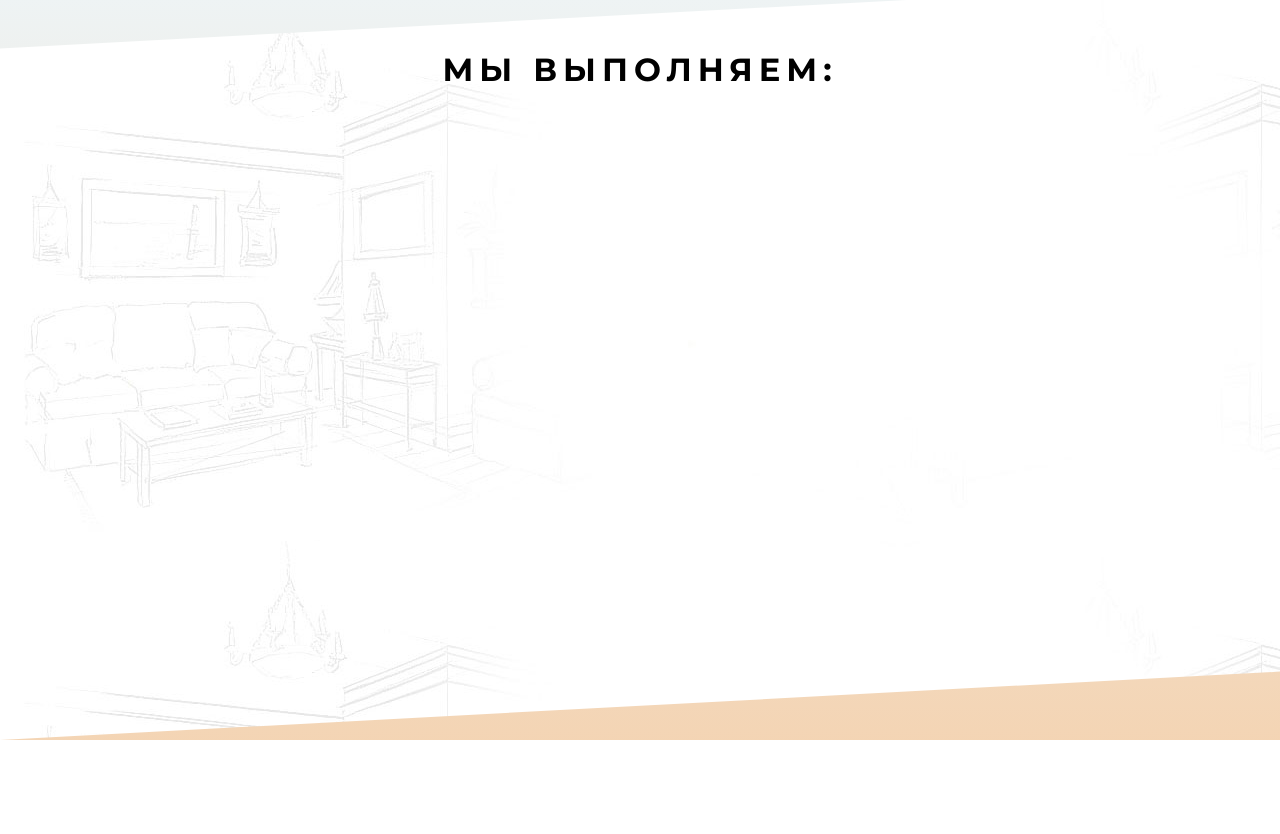
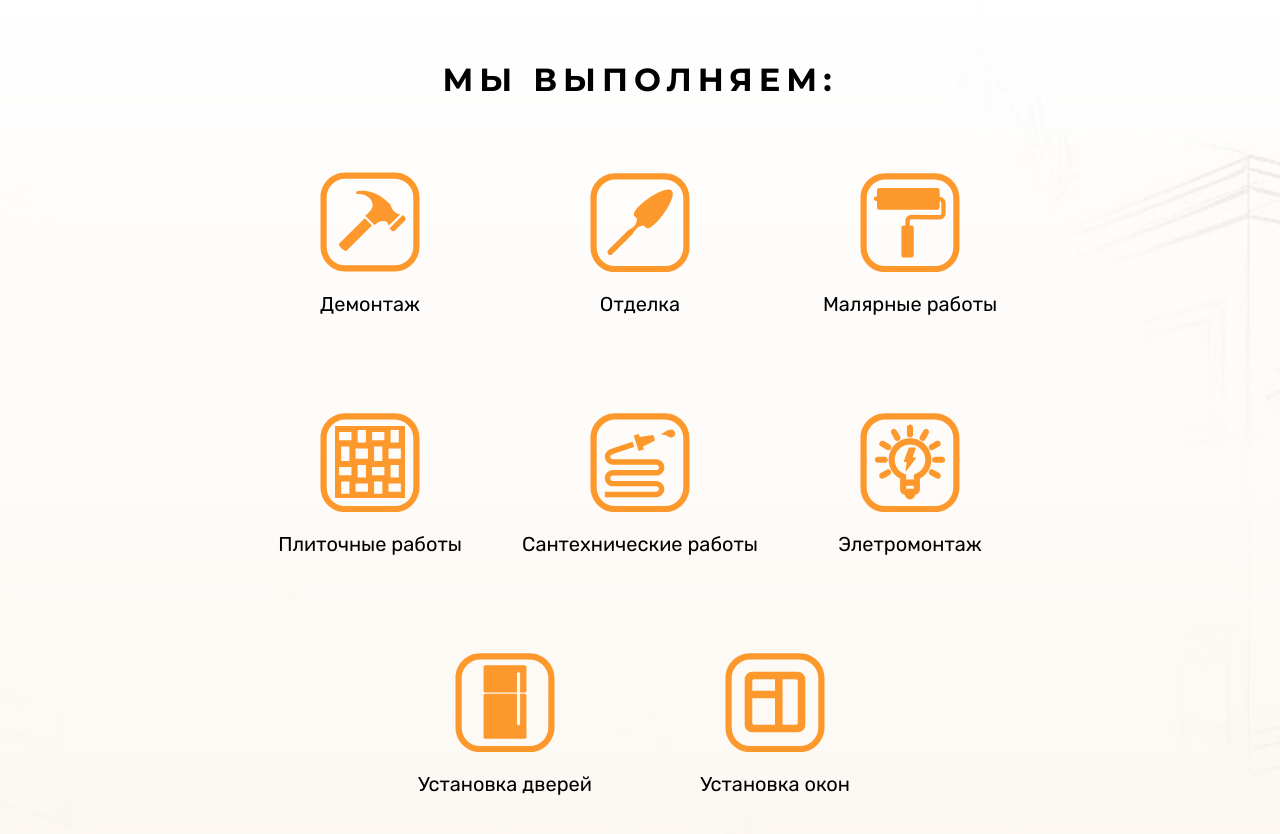
Before and after one commit to Doomer77/vav-remont, a Next.js app: page / in a window 1280 px wide. Shown: the part 820-1654 px from the top of the page. Before the commit the page ends 1560 px from the top, so only its background shows below. Built offline with nearby package versions, Linux system fonts and the light colour scheme; a web font is replaced by a local one.

Commit message:
a service section has been developed

```diff
--- a/entities/logo/Logo.tsx
+++ b/entities/logo/Logo.tsx
@@ -1,11 +1,10 @@
 import React, { FC } from 'react'
-import Image from 'next/image'
-import { LogoLink } from './styles'
+import { LogoLink, LogoImg } from './styles'
 
 const Logo: FC = () => {
     return (
         <LogoLink href='/'>
-            <Image src='/logo.svg' width={115} height={74} alt='Vav remont' />
+            <img src='/logo.svg' alt='Vav remont' className={LogoImg} />
         </LogoLink>
     )
 }
--- a/entities/logo/styles.ts
+++ b/entities/logo/styles.ts
@@ -1,5 +1,12 @@
 import styled from '@emotion/styled'
+import { css } from '@emotion/css'
 
 export const LogoLink = styled.a`
     cursor: pointer;
 `
+export const LogoImg = css`
+    width: 11.5rem;
+    @media (max-width: 64em) {
+        width: 9.5rem;
+    }
+`
--- /dev/null
+++ b/features/feature-service/Feature.tsx
@@ -0,0 +1,33 @@
+import React, {FC} from 'react'
+import { FeaturesStyle, FeatureStyle, FeatureImgStyle, FeatureTextStyle } from './styles'
+
+interface FeatureProps {
+    id: number
+    title: string
+    src: string,
+    alt: string
+}
+
+interface FeatureItemProps {
+    features: FeatureProps[]
+}
+
+const Features: FC<FeatureItemProps> = ({features}) => {
+
+    return (
+        <div className={FeaturesStyle}>
+            {features.map((item: FeatureProps) => {
+
+                return (
+                    <div key={item.id} className={FeatureStyle}>
+                        <img src={item.src} alt={item.alt} className={FeatureImgStyle}/>
+                        <p className={FeatureTextStyle}>{item.title}</p>
+                    </div>
+                )
+            })}
+        </div>
+    )
+
+}
+
+export default Features
--- /dev/null
+++ b/features/feature-service/lib/features.ts
@@ -0,0 +1,10 @@
+export const features: { id: number; title: string; src: string, alt: string }[] = [
+    {id:1, title: 'Демонтаж', src: 'dismantling.svg', alt: 'Vav Remont - Демонтаж'},
+    {id:2, title: 'Отделка', src: 'finishing.svg', alt: 'Vav Remont - Отделка'},
+    {id:3, title: 'Малярные работы', src: 'painting.svg', alt: 'Vav Remont - Малярные работы'},
+    {id:4, title: 'Плиточные работы', src: 'tiled.svg', alt: 'Vav Remont - Плиточные работы'},
+    {id:5, title: 'Сантехнические работы', src: 'plumbing.svg', alt: 'Vav Remont - Сантехнические работы'},
+    {id:6, title: 'Элетромонтаж', src: 'electric.svg', alt: 'Vav Remont - Элетромонтаж'},
+    {id:7, title: 'Установка дверей', src: 'doorinst.svg', alt: 'Vav Remont - Установка дверей'},
+    {id:8, title: 'Установка окон', src: 'windowinst.svg', alt: 'Vav Remont - Установка окон'}
+]
--- /dev/null
+++ b/features/feature-service/styles.ts
@@ -0,0 +1,32 @@
+import { css } from '@emotion/css'
+
+export const FeaturesStyle = css`
+    display: flex;
+    flex-wrap: wrap;
+    justify-content: center;
+    position: relative;
+    align-items: center;
+    width: 80%;
+    margin: 0 auto;
+`
+
+export const FeatureStyle = css`
+    width: 27rem;
+    height: 24rem;
+    display: flex;
+    justify-content: center;
+    flex-direction: column;
+    align-items: center
+`
+
+export const FeatureImgStyle = css`
+    width: 10rem;
+    height: 10rem;
+`
+
+export const FeatureTextStyle = css`
+    margin-top: 2rem;
+    font-family: 'Rubik', sans-serif;
+    font-size: 2rem;
+    color: #000000;
+`
--- a/shared/ui/features/FeaturesInfo.tsx
+++ b/shared/ui/features/FeaturesInfo.tsx
@@ -1,13 +1,14 @@
 import React, {FC} from 'react'
-import { FeaturesBox, FeaturesBcg } from './styles'
+import { FeaturesBox } from './styles'
 import Heading from '../../../entities/heading/Heading'
-
+import Features from '../../../features/feature-service/Feature'
+import { features } from '../../../features/feature-service/lib/features'
 
 const FeaturesInfo: FC = () => {
     return (
         <FeaturesBox>
-            <FeaturesBcg />
             <Heading text='Мы выполняем:' color='black'/>
+            <Features features={features} />
         </FeaturesBox>
     )
 }
--- a/shared/ui/features/styles.ts
+++ b/shared/ui/features/styles.ts
@@ -2,21 +2,10 @@ import styled from '@emotion/styled'
 
 export const FeaturesBox = styled.section`
     width: 100%;
-    height: 95vh;
-    padding: 7rem 0;
-    background-image: linear-gradient(rgba(85, 146, 163, 0.1), rgba(227, 149, 68, 0.4));
+    height: auto;
+    padding: 8rem 0;
+    background-image: linear-gradient(rgb(255 255 255 / 10%), rgb(248 235 220 / 40%)),url(bg-views.jpg);
     background-size: cover;
-    background-position: top;
+    background-position: center;
     position: relative;
 `
-
-export const FeaturesBcg = styled.div`
-    width: 100%;
-    height: 95vh;
-    background-image: url('bg-views.jpg');
-    position: absolute;
-    top: 0;
-    left: 0;
-    -webkit-clip-path: polygon(0 9%, 100% 0, 100% 91%, 0% 100%);
-    clip-path: polygon(0 9%, 100% 0, 100% 91%, 0% 100%);
-`
```
Also changed, not shown: public/arrow-down.svg (deleted), public/logo.png (deleted).
